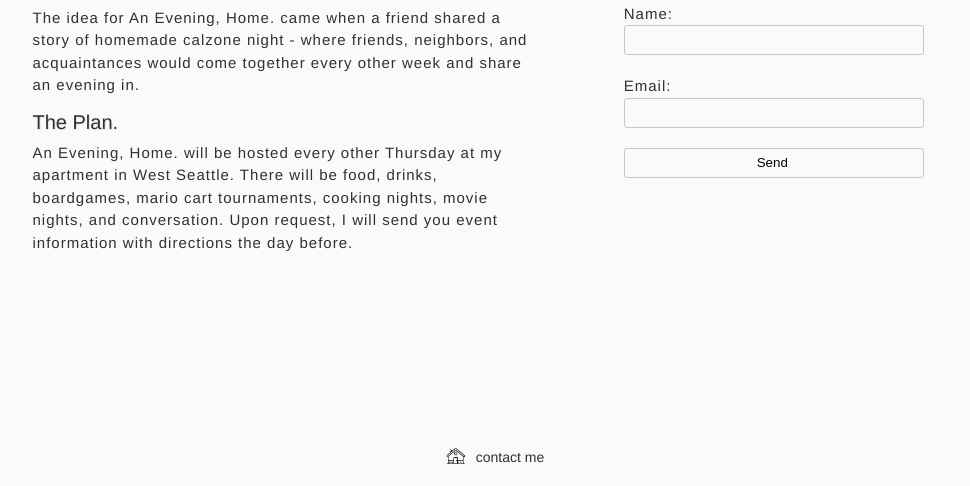
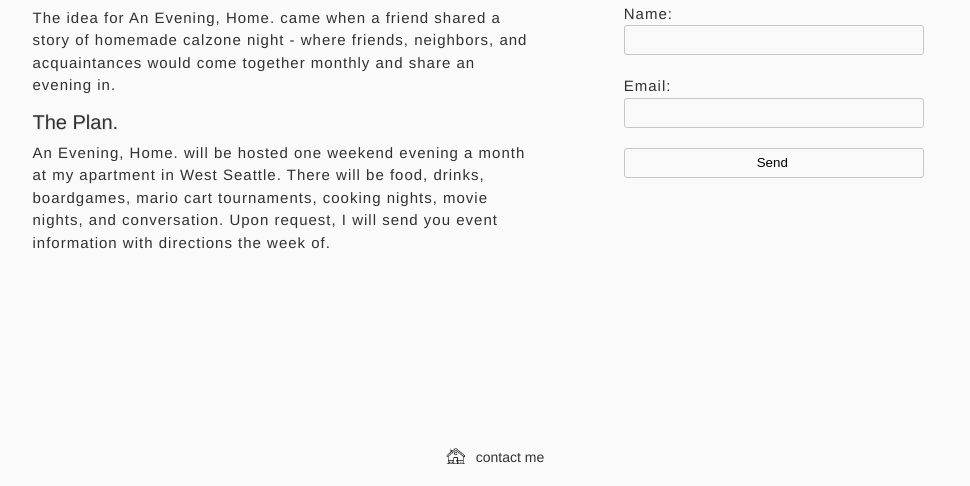
Before and after one commit to Alex-AK/an-evening-home, a plain HTML site: page index.html in a window 1280 px wide. Shown: the part 314-800 px from the top of the page, without its empty margins (145-1115 px from the left). Drawn offline with Linux system fonts and the light colour scheme.

Commit message:
Update site text

```diff
--- a/index.html
+++ b/index.html
@@ -23,17 +23,17 @@
           <h3>The Idea.</h3>
           <p>
             The idea for An Evening, Home. came when a friend shared a story of homemade calzone
-            night - where friends, neighbors, and acquaintances would come together every other week
-            and share an evening in.
+            night - where friends, neighbors, and acquaintances would come together monthly and
+            share an evening in.
           </p>
         </section>
         <section class="description-block">
           <h3>The Plan.</h3>
           <p>
-            An Evening, Home. will be hosted every other Thursday at my apartment in West Seattle.
-            There will be food, drinks, boardgames, mario cart tournaments, cooking nights, movie
-            nights, and conversation. Upon request, I will send you event information with
-            directions the day before.
+            An Evening, Home. will be hosted one weekend evening a month at my apartment in West
+            Seattle. There will be food, drinks, boardgames, mario cart tournaments, cooking nights,
+            movie nights, and conversation. Upon request, I will send you event information with
+            directions the week of.
           </p>
         </section>
       </section>
```
